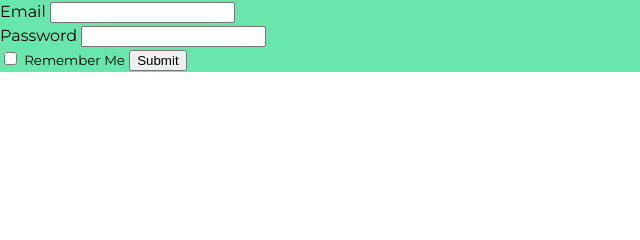
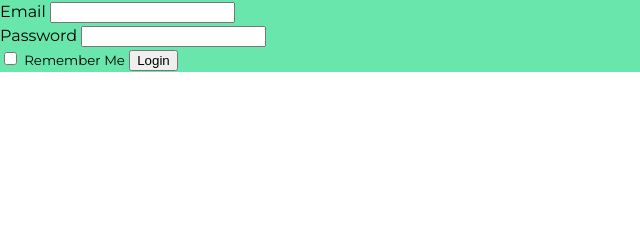
Before and after one commit to RavinduSachintha/iHack_MemoryMate_Web, a plain HTML site: page login.html in a window 1280 px wide. Shown: the top 240 px of the page, 0-640 px from the left. Drawn offline with nearby package versions, Linux system fonts and the light colour scheme.

Commit message:
Added commenting

```diff
--- a/js/auth.js
+++ b/js/auth.js
@@ -1,3 +1,4 @@
+// Function to authenticate the user credentials
 var login = function() {
     var email = document.getElementById("email");
     var password = document.getElementById("password");
@@ -14,6 +15,7 @@ var login = function() {
     });
 }
 
+// Function to register the user
 var register = function(username,password) {
 
     firebase.auth().createUserWithEmailAndPassword(username,password).catch(function(error) {
--- a/login.html
+++ b/login.html
@@ -25,6 +25,7 @@
 
 
 <div class="container b-green">
+    <!--Form to gather the login details of the user-->
     <form class="login-form">
         <div class="form-group">
             <label  class="text-uppercase">Email</label>
@@ -42,7 +43,7 @@
                 <input type="checkbox" class="form-check-input">
                 <small>Remember Me</small>
             </label>
-            <button type="button" class="btn btn-login float-right" onclick="login()">Submit</button>
+            <button type="button" class="btn btn-login float-right" onclick="login()">Login</button>
         </div>
 
     </form>
```
